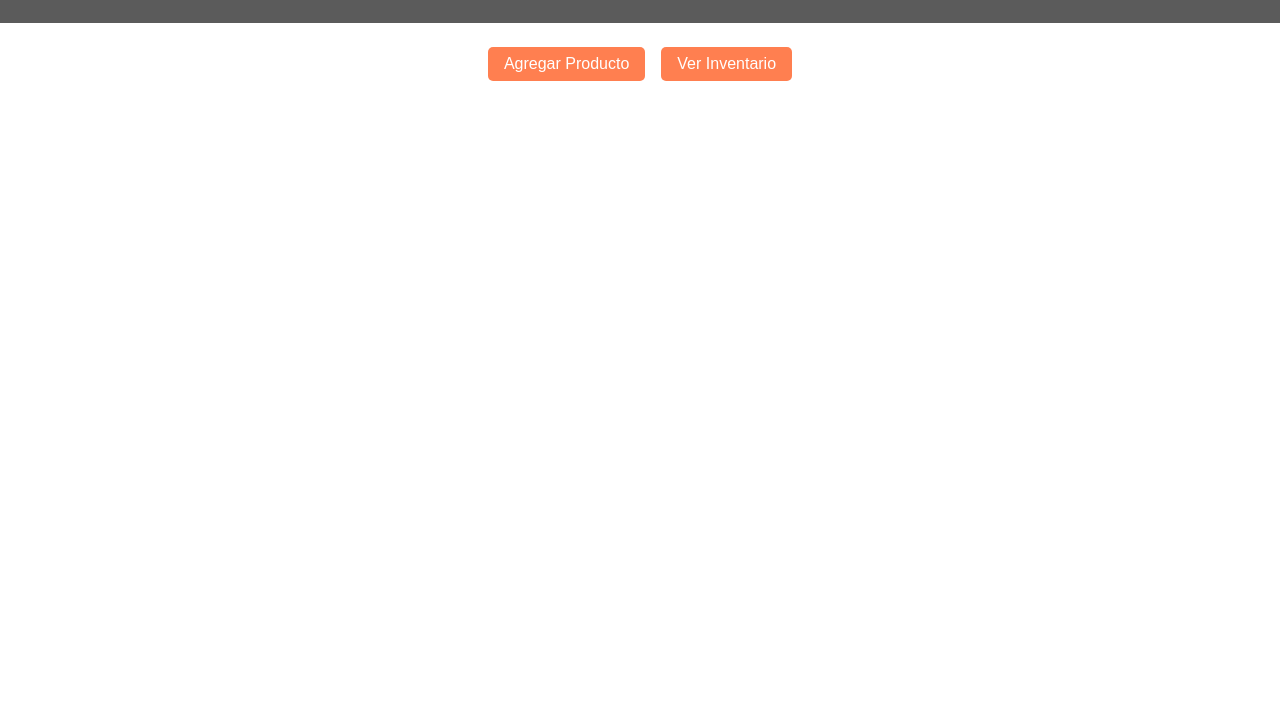
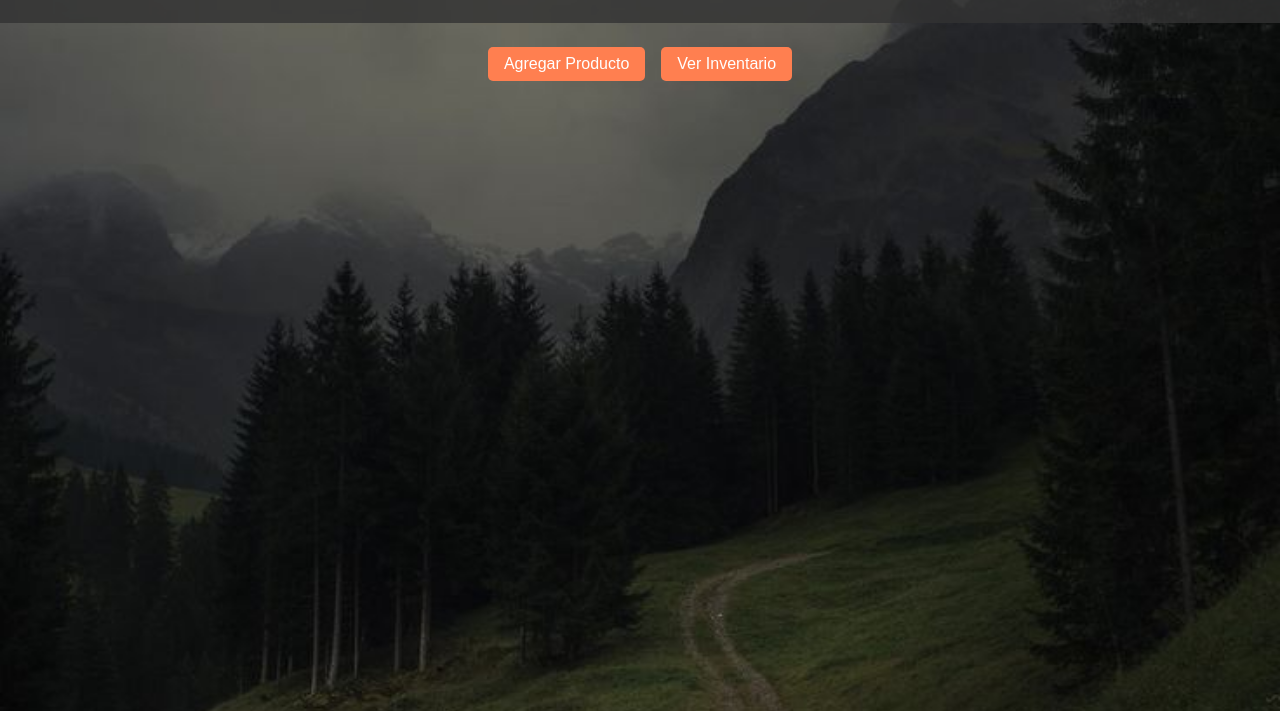
Before and after one commit to PRINT-DMC/dmcinventario, a plain HTML site: page index.html in a window 1280 px wide. Shown: the part 89-800 px from the top of the page. Drawn offline with Linux system fonts and the light colour scheme.

Commit message:
Update proyectico.css

```diff
--- a/proyectico.css
+++ b/proyectico.css
@@ -8,7 +8,7 @@ body {
     margin: 0;
     padding: 0;
     box-sizing: border-box;
-    background-image: url('Estetica Verde Oscuro.jfif');
+    background-image: url('Estética Verde Oscuro.jfif');
     background-size: cover;
     background-position: center;
     color: #333;
```
